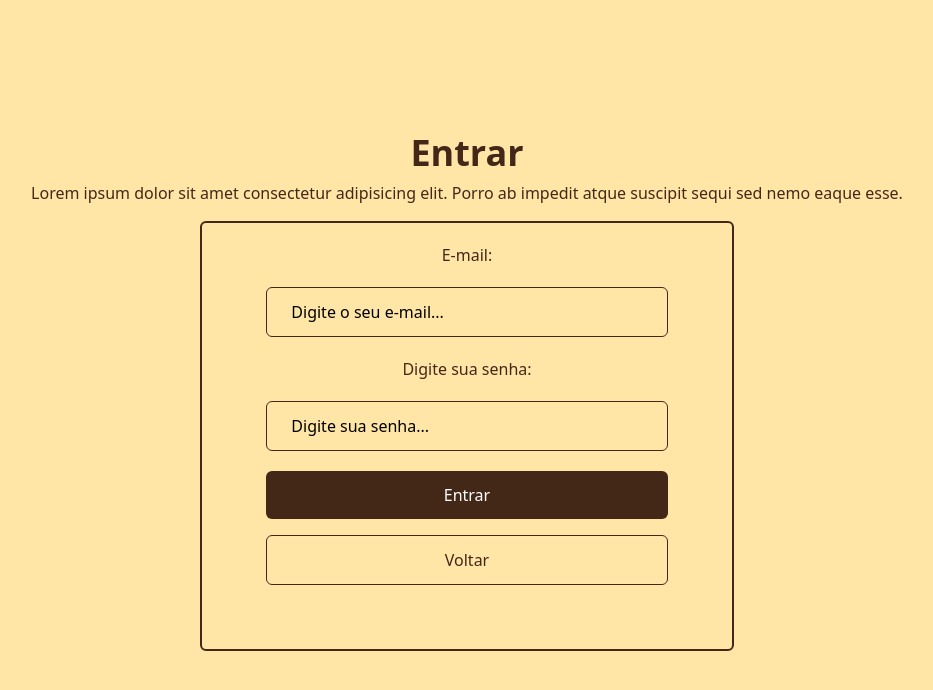
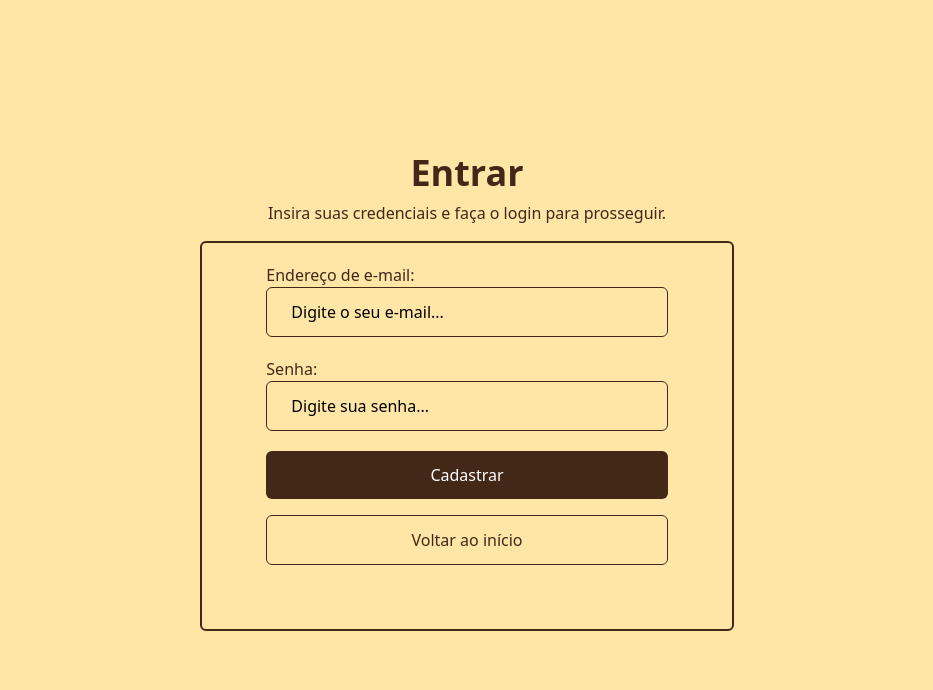
Before and after one commit to HenriqueCosta05/Hackathon-ContCode-Frontend, a Next.js app: page /login in a window 1280 px wide. Shown: the top 690 px of the page, without its empty margins (173-1106 px from the left). Built offline with nearby package versions, Linux system fonts and the light colour scheme.

Commit message:
refactor: adaptando os formulários já criados para utilizar o componente reutilizável

```diff
--- a/src/app/login/page.tsx
+++ b/src/app/login/page.tsx
@@ -1,44 +1,74 @@
-import Link from "next/link";
+"use client"
 
-export default function Login() {
+import { useState } from "react";
+import InputField from "@/components/form/input-field"
+import Button from "@/components/form/button";
+
+interface FormData {
+  email: string;
+  password: string;
+}
+
+const Register: React.FC = () => {
+  const [formData, setFormData] = useState<FormData>({
+    email: "",
+    password: "",
+  });
+
+  const handleInputChange = (e: React.ChangeEvent<HTMLInputElement | HTMLSelectElement | HTMLTextAreaElement>) => {
+    const { name, value } = e.target;
+    setFormData((prevData) => ({
+      ...prevData,
+      [name]: value,
+    }));
+  };
+
   return (
     <main className="flex flex-col w-full h-screen justify-center items-center">
       <h1 className="text-4xl font-bold">Entrar</h1>
       <p className="pt-2 text-center">
-        Lorem ipsum dolor sit amet consectetur adipisicing elit. Porro ab
-        impedit atque suscipit sequi sed nemo eaque esse.{" "}
+        Insira suas credenciais e faça o login para prosseguir.
       </p>
 
       <form className="flex flex-col space-y-5 pt-5 items-center border-2 border-primary p-16 w-5/12 rounded-md my-4">
-        <label className="space-x-3 block">
-          E-mail:
-        </label>
-        <input
+
+        <InputField
           type="email"
+          label="Endereço de e-mail:"
           placeholder="Digite o seu e-mail..."
-            required
           className="bg-transparent rounded-md placeholder-black py-3 px-6 border focus:border-2 border-primary focus:border-primary active:border-primary outline-none w-full"
+          required={true}
+          value={formData.email}
+          onChange={handleInputChange}
+          name="email"
         />
 
-      <label className="space-x-3 block">
-          Digite sua senha:
-        </label>
-        <input
+        <InputField
           type="password"
+          label="Senha:"
           placeholder="Digite sua senha..."
-            required
           className="bg-transparent rounded-md placeholder-black py-3 px-6 border focus:border-2 border-primary focus:border-primary active:border-primary outline-none w-full"
+          required={true}
+          value={formData.password}
+          onChange={handleInputChange}
+          name="password"
         />
 
         <div className="space-y-4 flex w-full flex-wrap">
-               <Link href="/" className="bg-primary text-white hover:scale-[1.05] hover:transition-[.3s] p-3 rounded-md w-full text-center">Entrar</Link>
-
-              <Link href="/" className="border border-primary text-primary hover:scale-[1.05] hover:transition-[.3s] p-3 rounded-md w-full text-center">
-                  Voltar
-            </Link>
+          <Button
+            text="Cadastrar"
+            href="/"
+            className="bg-primary text-white hover:scale-[1.05] hover:transition-[.3s]"
+          />
+          <Button
+            text="Voltar ao início"
+            href="/"
+            className="border border-primary text-primary hover:scale-[1.05] hover:transition-[.3s]"
+          />
         </div>
-
       </form>
     </main>
   );
-}
+};
+
+export default Register;
--- a/src/app/page.tsx
+++ b/src/app/page.tsx
@@ -1,4 +1,3 @@
-import { CardComponent } from "@/components";
 import Link from "next/link";
 
 export default function Page() {
@@ -11,14 +10,12 @@ export default function Page() {
       </p>
 
       <div className="flex space-x-5 pt-10">
-        <Link href="/register">
-          <button className="p-3 w-36 rounded-md cadastrar">Cadastrar</button>
+        <Link href="/register" className="bg-primary text-white hover:scale-[1.05] hover:transition-[.3s] py-3 px-6 rounded-md w-full text-center">
+          Cadastrar
         </Link>
 
-        <Link href="/login">
-          <button className="p-3 w-36 rounded-md login bg-transparent">
-            Entrar
-          </button>
+        <Link href="/login" className="border border-primary text-primary hover:scale-[1.05] hover:transition-[.3s] py-3 px-6 rounded-md w-full text-center">
+          Entrar
         </Link>
       </div>
 
--- a/src/app/register/page.tsx
+++ b/src/app/register/page.tsx
@@ -17,7 +17,7 @@ const Register: React.FC = () => {
     password: "",
   });
 
-  const handleInputChange = (e: React.ChangeEvent<HTMLInputElement>) => {
+  const handleInputChange = (e: React.ChangeEvent<HTMLInputElement | HTMLSelectElement | HTMLTextAreaElement>) => {
     const { name, value } = e.target;
     setFormData((prevData) => ({
       ...prevData,
@@ -38,6 +38,7 @@ const Register: React.FC = () => {
           type="text"
           label="Nome:"
           placeholder="Digite o seu nome completo..."
+          className="bg-transparent rounded-md placeholder-black py-3 px-6 border focus:border-2 border-primary focus:border-primary active:border-primary outline-none w-full"
           required={true}
           value={formData.name}
           onChange={handleInputChange}
@@ -48,6 +49,7 @@ const Register: React.FC = () => {
           type="email"
           label="Endereço de e-mail:"
           placeholder="Digite o seu e-mail..."
+          className="bg-transparent rounded-md placeholder-black py-3 px-6 border focus:border-2 border-primary focus:border-primary active:border-primary outline-none w-full"
           required={true}
           value={formData.email}
           onChange={handleInputChange}
@@ -58,6 +60,7 @@ const Register: React.FC = () => {
           type="password"
           label="Digite uma senha:"
           placeholder="Digite sua senha..."
+          className="bg-transparent rounded-md placeholder-black py-3 px-6 border focus:border-2 border-primary focus:border-primary active:border-primary outline-none w-full"
           required={true}
           value={formData.password}
           onChange={handleInputChange}
@@ -71,7 +74,7 @@ const Register: React.FC = () => {
             className="bg-primary text-white hover:scale-[1.05] hover:transition-[.3s]"
           />
           <Button
-            text="Voltar"
+            text="Voltar ao início"
             href="/"
             className="border border-primary text-primary hover:scale-[1.05] hover:transition-[.3s]"
           />
--- a/src/app/usuarios/registrar-manutencao/page.tsx
+++ b/src/app/usuarios/registrar-manutencao/page.tsx
@@ -1,10 +1,9 @@
 'use client'
 
-import Link from "next/link";
+import InputField from "@/components/form/input-field";
+import Button from "@/components/form/button";
 
 export default function ManutencaoForm() {
-
-
     return (
         <main className="flex flex-col w-full min-h-screen justify-center my-8 items-center">
             <h1 className="text-4xl font-bold">Registrar manutenção</h1>
@@ -13,23 +12,40 @@ export default function ManutencaoForm() {
             </p>
 
             <form className="flex flex-col space-y-5 pt-5 items-center border-2 border-primary p-16 w-5/12 rounded-md my-4">
-                <label className="space-x-3 block">
-                    Carro associado:
-                </label>
-                <select name="listar_carros" id="listar_carros" className="bg-transparent rounded-md placeholder-black py-3 px-6 border focus:border-2 border-primary focus:border-primary active:border-primary outline-none w-full">
-                    <option>Serão listados apenas os carros associados ao usuário...</option>
-                </select>
-                <label className="space-x-3 block">
-                    Serviço:
-                </label>
-                <textarea className="bg-transparent rounded-md placeholder-black py-3 px-6 border focus:border-2 border-primary focus:border-primary active:border-primary outline-none w-full" placeholder="Descreva, em detalhes, o serviço realizado no carro..."></textarea>
+
+                <InputField
+                    type="select"
+                    label="Carro associado:"
+                    required={true}
+                    name="listar_carros"
+                    className="bg-transparent rounded-md placeholder-black py-3 px-6 border focus:border-2 border-primary focus:border-primary active:border-primary outline-none w-full"
+                >
+                    <option value="">Serão listados apenas os carros associados ao usuário...</option>
+
+                </InputField>
+
+                {/* Serviço */}
+                <InputField
+                    type="textarea"
+                    label="Serviço:"
+                    placeholder="Descreva, em detalhes, o serviço realizado no carro..."
+                    required={true}
+                    name="servico"
+                    className="bg-transparent rounded-md placeholder-black py-3 px-6 border focus:border-2 border-primary focus:border-primary active:border-primary outline-none w-full"
+                />
 
                 <div className="space-y-4 flex w-full flex-wrap">
-                    <Link href="/" className="bg-primary text-white hover:scale-[1.05] hover:transition-[.3s] p-3 rounded-md w-full text-center">Registrar manutenção</Link>
+                    <Button
+                        text="Registrar manutenção"
+                        href="#"
+                        className="bg-primary text-white hover:scale-[1.05] hover:transition-[.3s] p-3 rounded-md w-full text-center"
+                    />
 
-                    <Link href="/" className="border border-primary text-primary hover:scale-[1.05] hover:transition-[.3s] p-3 rounded-md w-full text-center">
-                        Voltar
-                    </Link>
+                    <Button
+                        text="Voltar"
+                        href="/"
+                        className="border border-primary text-primary hover:scale-[1.05] hover:transition-[.3s] p-3 rounded-md w-full text-center"
+                    />
                 </div>
             </form>
         </main>
--- a/src/components/form/button.tsx
+++ b/src/components/form/button.tsx
@@ -1,15 +1,35 @@
 import React from "react";
+import Link from "next/link";
 
 interface ButtonProps {
     text: string;
-    href: string;
+    href?: string;
+    onClick?: (e: React.MouseEvent) => void;
     className: string;
-    onClick?: () => void;
 }
 
-const Button: React.FC<ButtonProps> = ({ text, onClick, className }) => {
+const Button: React.FC<ButtonProps> = ({ text, href, onClick, className }) => {
+    const handleClick = (e: React.MouseEvent) => {
+        if (onClick) {
+            e.preventDefault();
+            onClick(e);
+        }
+    };
+
+    if (href) {
+        return (
+            <Link href={href} onClick={handleClick} className={`p-3 rounded-md w-full text-center ${className}`}>
+                {text}
+            </Link>
+        );
+    }
+
     return (
-        <button onClick={onClick} className={`p-3 rounded-md w-full text-center ${className}`} type="button">
+        <button
+            type="button"
+            onClick={handleClick}
+            className={`p-3 rounded-md w-full text-center ${className}`}
+        >
             {text}
         </button>
     );
--- a/src/components/form/input-field.tsx
+++ b/src/components/form/input-field.tsx
@@ -1,13 +1,13 @@
-import React from "react";
-
 interface InputFieldProps {
-    type: string;
+    type: 'text' | 'email' | 'password' | 'select' | 'textarea';
     label: string;
-    placeholder: string;
-    required: boolean;
-    value: string;
-    onChange: React.ChangeEventHandler<HTMLInputElement>;
+    placeholder?: string;
+    required?: boolean;
+    value?: string;
+    onChange?: (e: React.ChangeEvent<HTMLInputElement | HTMLSelectElement | HTMLTextAreaElement>) => void;
     name: string;
+    className: string;
+    children?: React.ReactNode;
 }
 
 const InputField: React.FC<InputFieldProps> = ({
@@ -18,21 +18,56 @@ const InputField: React.FC<InputFieldProps> = ({
     value,
     onChange,
     name,
+    className,
+    children,
 }) => {
+    if (type === 'select') {
+        return (
+            <div className="w-full">
+                <label className="block">{label}</label>
+                <select
+                    name={name}
+                    value={value}
+                    onChange={onChange}
+                    required={required}
+                    className={className}
+                >
+                    {children}
+                </select>
+            </div>
+        );
+    }
+
+    if (type === 'textarea') {
+        return (
+            <div className="w-full">
+                <label className="block">{label}</label>
+                <textarea
+                    name={name}
+                    placeholder={placeholder}
+                    value={value}
+                    onChange={onChange}
+                    required={required}
+                    className={className}
+                />
+            </div>
+        );
+    }
+
     return (
         <div className="w-full">
-            <label className="space-x-3 block">{label}</label>
+            <label className="block">{label}</label>
             <input
                 type={type}
+                name={name}
                 placeholder={placeholder}
-                required={required}
                 value={value}
                 onChange={onChange}
-                name={name}
-                className="bg-transparent rounded-md placeholder-black py-3 px-6 border focus:border-2 border-primary focus:border-primary active:border-primary outline-none w-full"
+                required={required}
+                className={className}
             />
         </div>
     );
 };
 
-export default InputField;
+export default InputField
```
Also changed, not shown: src/app/usuarios/cadastrar-carro/page.tsx (+4 -4 lines), src/app/usuarios/listar-carros/page.tsx (deleted). Lines whose indentation alone changed are shown as unchanged.
